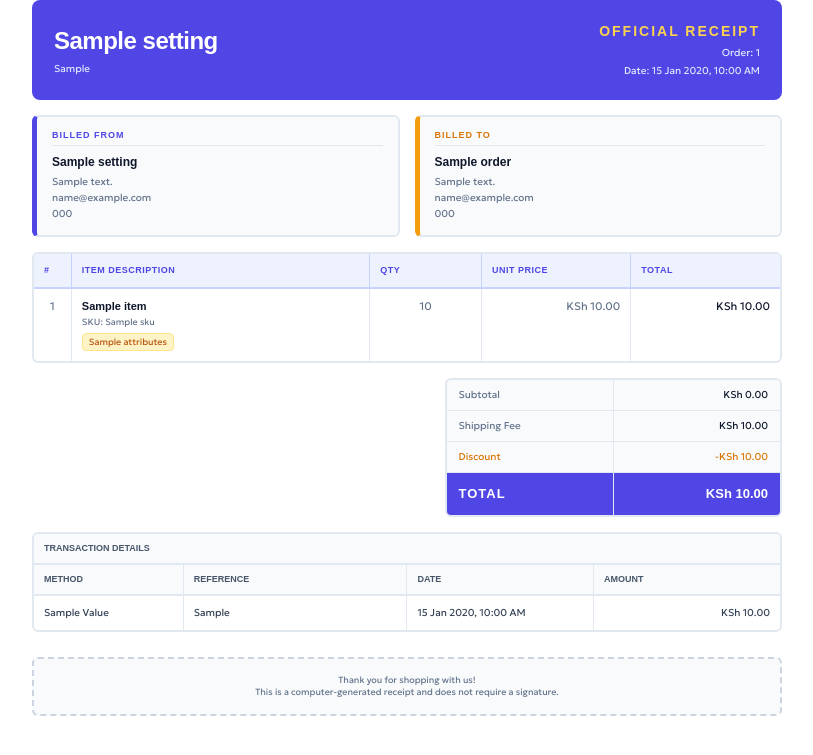
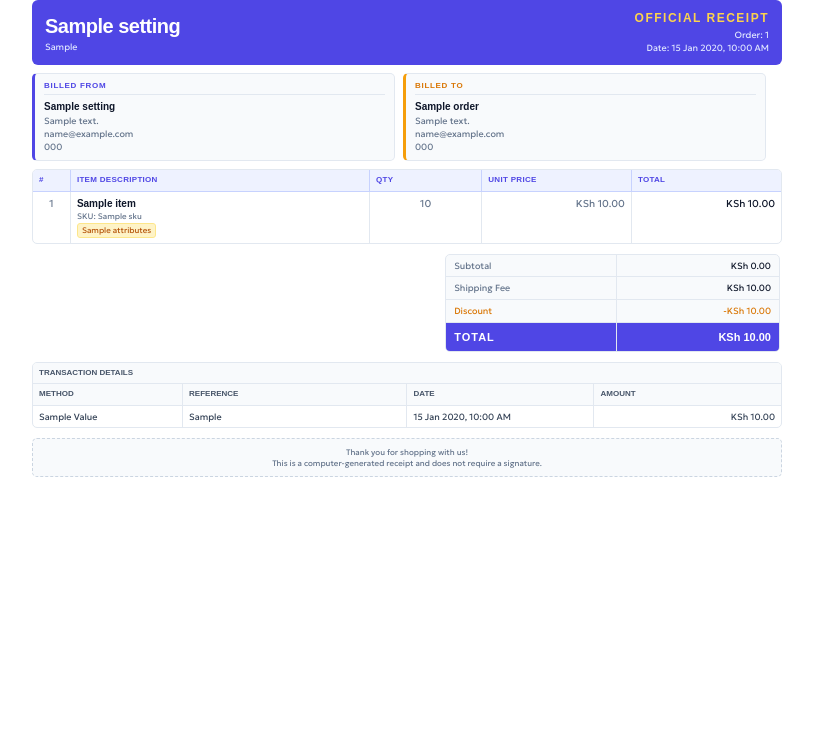
Before and after one commit to CWANZETSE/ecommerce, a Laravel app: template resources/views/admin/orders/receipt-pdf.blade.php in a window 1280 px wide. Shown: the top 755 px of the page, without its empty margins (233-1046 px from the left). Run offline with Laravel 12, Linux system fonts and the light colour scheme; the template is opened without the code that fills it: most values are stand-ins (such as "Sample title", 1, 10 or a date in 2020); some web fonts are replaced.

Commit message:
Added fixes

```diff
--- a/resources/views/admin/orders/receipt-pdf.blade.php
+++ b/resources/views/admin/orders/receipt-pdf.blade.php
@@ -1,3 +1,4 @@
+
 <!DOCTYPE html>
 <html lang="en">
 <head>
@@ -12,6 +13,7 @@
             font-weight: normal;
             font-style: normal;
         }
+
         @font-face {
             font-family: 'Geologica';
             src: url('{{ public_path('fonts/Geologica-Bold.ttf') }}') format('truetype');
@@ -19,9 +21,11 @@
             font-style: normal;
         }
 
+        /* Compact Page */
         @page {
-            margin: 20px 25px;
+            margin: 12px 18px;
         }
+
         * {
             box-sizing: border-box;
             margin: 0;
@@ -31,12 +35,11 @@
         body {
             font-family: 'Geologica', sans-serif;
             color: #334155;
-            font-size: 11px;
-            line-height: 1.4;
+            font-size: 10px;
+            line-height: 1.3;
             background-color: #ffffff;
         }
 
-        /* Strict Container - Forces all children to line up exactly */
         .receipt-container {
             width: 100%;
             max-width: 750px;
@@ -52,193 +55,224 @@
         .text-right { text-align: right; }
         .text-center { text-align: center; }
         .text-muted { color: #64748b; }
+        .text-indigo { color: #4f46e5; }
         .text-amber { color: #d97706; }
         .text-dark { color: #0f172a; }
 
-        /* Vibrant Header Box */
+        /* Header */
         .header-box {
             width: 100%;
             border-collapse: collapse;
-            margin-bottom: 15px;
+            margin-bottom: 8px;
             background-color: #4f46e5;
-            border-radius: 8px;
-            border: 2px solid #4338ca;
+            border-radius: 6px;
+            border: 1px solid #4338ca;
             overflow: hidden;
         }
+
         .header-box td {
-            padding: 20px;
+            padding: 10px 12px;
             color: #ffffff;
         }
 
-        /* Transparent Logo Styling */
+        .logo-container {
+            background-color: #ffffff;
+            padding: 4px 8px;
+            border-radius: 4px;
+            display: inline-block;
+            margin-bottom: 2px;
+        }
+
         .logo-img {
-            max-height: 50px;
-            max-width: 220px;
+            max-height: 35px;
+            max-width: 180px;
             display: block;
-            margin-bottom: 6px;
         }
+
         .store-name {
-            font-size: 24px;
+            font-size: 20px;
             font-weight: bold;
             letter-spacing: -0.5px;
             color: #ffffff;
         }
+
         .receipt-title {
-            font-size: 14px;
+            font-size: 12px;
             font-weight: bold;
-            letter-spacing: 2px;
+            letter-spacing: 1.5px;
             text-transform: uppercase;
             color: #fcd34d;
         }
+
         .order-number {
-            font-size: 10px;
+            font-size: 9px;
             color: #e0e7ff;
-            margin-top: 4px;
+            margin-top: 2px;
         }
 
-        /* Details Grid - Standardized to align with outer borders */
+        /* Details */
         .details-wrapper {
             width: 100%;
+            margin-bottom: 8px;
             border-collapse: separate;
-            border-spacing: 15px 0;
-            margin-bottom: 15px;
-            /* The negative margin offsets the left-most border-spacing gap so it aligns perfectly */
-            margin-left: -15px;
-            width: calc(100% + 30px);
+            border-spacing: 8px 0;
+            margin-left: -8px;
         }
+
         .details-box {
             width: 50%;
             vertical-align: top;
             background-color: #f8fafc;
-            border-radius: 6px;
-            padding: 12px 15px;
-            border: 2px solid #e2e8f0;
-            border-left: 5px solid #4f46e5;
+            border-radius: 5px;
+            padding: 7px 9px;
+            border: 1px solid #e2e8f0;
+            border-left: 3px solid #4f46e5;
         }
+
         .details-box.amber {
-            border-left: 5px solid #f59e0b;
+            border-left: 3px solid #f59e0b;
         }
+
         .section-label {
-            font-size: 9px;
+            font-size: 8px;
             text-transform: uppercase;
             font-weight: bold;
-            letter-spacing: 1px;
+            letter-spacing: 0.7px;
             color: #4f46e5;
             border-bottom: 1px solid #e2e8f0;
-            padding-bottom: 4px;
-            margin-bottom: 8px;
+            padding-bottom: 3px;
+            margin-bottom: 5px;
             display: block;
         }
-        .section-label.amber { color: #d97706; }
+
+        .section-label.amber {
+            color: #d97706;
+        }
 
         .person-name {
-            font-size: 12px;
+            font-size: 10px;
             font-weight: bold;
             color: #0f172a;
-            margin-bottom: 4px;
+            margin-bottom: 2px;
         }
+
         .muted {
             color: #64748b;
-            font-size: 10px;
-            margin-bottom: 2px;
+            font-size: 9px;
+            margin-bottom: 1px;
         }
 
         /* Items Table */
         .items-wrapper {
             width: 100%;
-            margin-bottom: 15px;
-            border-radius: 6px;
-            border: 2px solid #e2e8f0;
+            margin-bottom: 8px;
+            border-radius: 5px;
+            border: 1px solid #e2e8f0;
             overflow: hidden;
         }
+
         .items-table {
             width: 100%;
             border-collapse: collapse;
         }
+
         .items-table th {
             background-color: #eef2ff;
             color: #4f46e5;
             text-align: left;
-            padding: 10px;
-            font-size: 9px;
+            padding: 5px 6px;
+            font-size: 8px;
             font-weight: bold;
             text-transform: uppercase;
-            letter-spacing: 0.5px;
-            border-bottom: 2px solid #c7d2fe;
+            letter-spacing: 0.3px;
+            border-bottom: 1px solid #c7d2fe;
             border-right: 1px solid #c7d2fe;
         }
+
         .items-table th:last-child {
             border-right: none;
         }
+
         .items-table td {
-            padding: 10px;
+            padding: 5px 6px;
             border-bottom: 1px solid #e2e8f0;
             border-right: 1px solid #e2e8f0;
             vertical-align: top;
         }
+
         .items-table td:last-child {
             border-right: none;
         }
+
         .items-table tr:last-child td {
             border-bottom: none;
         }
+
         .product-name {
             font-weight: bold;
             color: #0f172a;
-            font-size: 11px;
+            font-size: 10px;
         }
+
         .sku {
-            font-size: 9px;
+            font-size: 8px;
             color: #64748b;
+            margin-top: 1px;
+        }
+
+        .attribute {
+            font-size: 8px;
+            color: #b45309;
             margin-top: 2px;
-        }
-        .attribute {
-            font-size: 9px;
-            color: #b45309;
-            margin-top: 4px;
             background-color: #fef3c7;
             display: inline-block;
-            padding: 2px 6px;
-            border-radius: 4px;
+            padding: 1px 4px;
+            border-radius: 3px;
             border: 1px solid #fde68a;
         }
 
-        /* Totals Section - Aligned perfectly to the right edge */
+        /* Totals */
         .totals-wrapper {
             width: 100%;
-            margin-bottom: 15px;
+            margin-bottom: 8px;
         }
+
         .totals-box {
             width: 45%;
             background-color: #f8fafc;
-            border: 2px solid #e2e8f0;
-            border-radius: 6px;
+            border: 1px solid #e2e8f0;
+            border-radius: 5px;
             overflow: hidden;
-            margin-left: auto; /* Pushes it strictly to the right edge */
         }
+
         .totals-table {
             width: 100%;
             border-collapse: collapse;
         }
+
         .totals-table td {
-            padding: 8px 12px;
-            font-size: 10px;
+            padding: 5px 8px;
+            font-size: 9px;
             border-bottom: 1px solid #e2e8f0;
             border-right: 1px solid #e2e8f0;
         }
+
         .totals-table td:last-child {
             border-right: none;
         }
+
         .totals-table tr:last-child td {
             border-bottom: none;
         }
+
         .grand-total-row td {
             background-color: #4f46e5;
             color: #ffffff !important;
-            font-size: 13px;
+            font-size: 11px;
             font-weight: bold;
-            padding: 12px;
+            padding: 7px 8px;
         }
+
         .grand-total-row strong {
             color: #ffffff !important;
         }
@@ -246,51 +280,57 @@
         /* Payment Details */
         .payment-wrapper {
             width: 100%;
-            margin-bottom: 15px;
-            border: 2px solid #e2e8f0;
-            border-radius: 6px;
+            margin-bottom: 8px;
+            border: 1px solid #e2e8f0;
+            border-radius: 5px;
             overflow: hidden;
         }
+
         .payment-table {
             width: 100%;
             border-collapse: collapse;
         }
+
         .payment-table th {
             background-color: #f8fafc;
             color: #475569;
-            padding: 8px 10px;
-            font-size: 9px;
+            padding: 5px 6px;
+            font-size: 8px;
             text-transform: uppercase;
-            border-bottom: 2px solid #e2e8f0;
+            border-bottom: 1px solid #e2e8f0;
             border-right: 1px solid #e2e8f0;
             text-align: left;
         }
+
         .payment-table th:last-child {
             border-right: none;
         }
+
         .payment-table td {
-            padding: 10px;
-            font-size: 10px;
+            padding: 5px 6px;
+            font-size: 9px;
             border-bottom: 1px solid #e2e8f0;
             border-right: 1px solid #e2e8f0;
             color: #334155;
         }
+
         .payment-table td:last-child {
             border-right: none;
         }
+
         .payment-table tr:last-child td {
             border-bottom: none;
         }
 
         /* Footer */
         .footer {
-            margin-top: 25px;
-            padding: 15px;
-            border: 2px dashed #cbd5e1;
-            border-radius: 6px;
+            margin-top: 10px;
+            padding: 8px;
+            border: 1px dashed #cbd5e1;
+            border-radius: 5px;
             text-align: center;
             color: #64748b;
-            font-size: 9px;
+            font-size: 8px;
             background-color: #f8fafc;
         }
     </style>
@@ -304,6 +344,7 @@
         // 1. Logo Retrieval Logic
         $logoPath = $settings['store_logo'] ?? $settings['logo'] ?? null;
 
+        // Remove "storage/" or "/storage/" prefix if present
         if ($logoPath) {
             $logoPath = preg_replace('#^/?storage/#', '', $logoPath);
         }
@@ -333,7 +374,11 @@
 
         $address = $order->shipping_address;
         if (is_array($address)) {
-            $address = collect($address)->flatten()->filter(fn ($value) => is_scalar($value) && trim((string) $value) !== '')->map(fn ($value) => trim((string) $value))->implode(', ');
+            $address = collect($address)
+                ->flatten()
+                ->filter(fn ($value) => is_scalar($value) && trim((string) $value) !== '')
+                ->map(fn ($value) => trim((string) $value))
+                ->implode(', ');
         } elseif (!is_scalar($address)) {
             $address = '';
         }
@@ -341,38 +386,56 @@
         $formatAttributes = function ($attributes) {
             if (is_string($attributes)) return $attributes;
             if (!is_array($attributes)) return is_scalar($attributes) ? (string) $attributes : '';
+
             $formatValue = function ($value) use (&$formatValue) {
                 if (is_array($value)) {
-                    return collect($value)->map(fn ($nestedValue) => $formatValue($nestedValue))->filter(fn ($nestedValue) => $nestedValue !== '')->implode(', ');
+                    return collect($value)
+                        ->map(fn ($nestedValue) => $formatValue($nestedValue))
+                        ->filter(fn ($nestedValue) => $nestedValue !== '')
+                        ->implode(', ');
                 }
+
                 return is_scalar($value) ? trim((string) $value) : '';
             };
+
             return collect($attributes)->map(function ($value, $key) use ($formatValue) {
                 $formattedValue = $formatValue($value);
                 if ($formattedValue === '') return null;
-                if (is_string($key)) return ucfirst(str_replace('_', ' ', $key)) . ': ' . $formattedValue;
+
+                if (is_string($key)) {
+                    return ucfirst(str_replace('_', ' ', $key)) . ': ' . $formattedValue;
+                }
+
                 return $formattedValue;
             })->filter()->implode(' | ');
         };
     @endphp
 
     <div class="receipt-container">
-        <!-- Vibrant Header -->
+
+        <!-- Header -->
         <table class="header-box">
             <tr>
                 <td width="55%">
                     @if($logoDataUri)
+                        <div class="logo-container">
                             <img src="{{ $logoDataUri }}" class="logo-img" alt="{{ $settings['store_name'] ?? 'Store' }} Logo">
-                        @if(!empty($settings['store_tagline']))
-                            <div style="font-size: 10px; color: #e0e7ff; margin-top: 4px;">{{ $settings['store_tagline'] }}</div>
-                        @endif
+                        </div>
+
+                        <div style="font-size: 9px; color: #e0e7ff; margin-top: 2px;">
+                            {{ $settings['store_tagline'] ?? '' }}
+                        </div>
                     @else
                         <div class="store-name">{{ $settings['store_name'] ?? 'Store' }}</div>
+
                         @if(!empty($settings['store_tagline']))
-                            <div style="font-size: 10px; color: #e0e7ff; margin-top: 4px;">{{ $settings['store_tagline'] }}</div>
+                            <div style="font-size: 9px; color: #e0e7ff; margin-top: 2px;">
+                                {{ $settings['store_tagline'] }}
+                            </div>
                         @endif
                     @endif
                 </td>
+
                 <td width="45%" class="text-right" style="vertical-align: middle;">
                     <div class="receipt-title">Official Receipt</div>
                     <div class="order-number">Order: {{ $order->order_number }}</div>
@@ -381,22 +444,43 @@
             </tr>
         </table>
 
-        <!-- Details Grid -->
+        <!-- Details -->
         <table class="details-wrapper">
             <tr>
                 <td class="details-box">
                     <span class="section-label">Billed From</span>
+
                     <div class="person-name">{{ $settings['store_name'] ?? 'Store' }}</div>
-                    @if(!empty($settings['store_address'])) <div class="muted">{{ $settings['store_address'] }}</div> @endif
-                    @if(!empty($settings['store_email'])) <div class="muted">{{ $settings['store_email'] }}</div> @endif
-                    @if(!empty($settings['store_phone'])) <div class="muted">{{ $settings['store_phone'] }}</div> @endif
+
+                    @if(!empty($settings['store_address']))
+                        <div class="muted">{{ $settings['store_address'] }}</div>
+                    @endif
+
+                    @if(!empty($settings['store_email']))
+                        <div class="muted">{{ $settings['store_email'] }}</div>
+                    @endif
+
+                    @if(!empty($settings['store_phone']))
+                        <div class="muted">{{ $settings['store_phone'] }}</div>
+                    @endif
                 </td>
+
                 <td class="details-box amber">
                     <span class="section-label amber">Billed To</span>
+
                     <div class="person-name">{{ $order->customer_name ?? 'Walk-in Customer' }}</div>
-                    @if(!empty($address)) <div class="muted">{{ $address }}</div> @endif
-                    @if(!empty($order->customer_email)) <div class="muted">{{ $order->customer_email }}</div> @endif
-                    @if(!empty($order->customer_phone)) <div class="muted">{{ $order->customer_phone }}</div> @endif
+
+                    @if(!empty($address))
+                        <div class="muted">{{ $address }}</div>
+                    @endif
+
+                    @if(!empty($order->customer_email))
+                        <div class="muted">{{ $order->customer_email }}</div>
+                    @endif
+
+                    @if(!empty($order->customer_phone))
+                        <div class="muted">{{ $order->customer_phone }}</div>
+                    @endif
                 </td>
             </tr>
         </table>
@@ -413,20 +497,28 @@
                         <th width="20%" class="text-right">Total</th>
                     </tr>
                 </thead>
+
                 <tbody>
                     @foreach($order->items as $index => $item)
                         <tr>
                             <td class="text-center text-muted">{{ $index + 1 }}</td>
+
                             <td>
                                 <div class="product-name">{{ $item->product_name }}</div>
-                                @if(!empty($item->sku)) <div class="sku">SKU: {{ $item->sku }}</div> @endif
+
+                                @if(!empty($item->sku))
+                                    <div class="sku">SKU: {{ $item->sku }}</div>
+                                @endif
+
                                 @if(!empty($item->attributes))
                                     @php $formattedAttributes = $formatAttributes($item->attributes); @endphp
+
                                     @if($formattedAttributes !== '')
                                         <div class="attribute">{{ $formattedAttributes }}</div>
                                     @endif
                                 @endif
                             </td>
+
                             <td class="text-center text-muted">{{ number_format($item->quantity, 0) }}</td>
                             <td class="text-right text-muted">{{ $money($item->unit_price) }}</td>
                             <td class="text-right font-bold text-dark">{{ $money($item->line_total) }}</td>
@@ -436,31 +528,38 @@
             </table>
         </div>
 
-        <!-- Totals Section -->
-        <div class="totals-wrapper">
-            <div class="totals-box">
+        <!-- Totals -->
+        <table class="totals-wrapper">
+            <tr>
+                <td width="55%"></td>
+
+                <td width="45%" class="totals-box">
                     <table class="totals-table">
                         <tr>
                             <td class="text-muted">Subtotal</td>
                             <td class="text-right font-bold text-dark">{{ $money($order->subtotal) }}</td>
                         </tr>
+
                         <tr>
                             <td class="text-muted">Shipping Fee</td>
                             <td class="text-right font-bold text-dark">{{ $money($order->shipping_fee) }}</td>
                         </tr>
+
                         @if($order->discount_total > 0)
                             <tr>
                                 <td class="text-amber">Discount</td>
                                 <td class="text-right font-bold text-amber">-{{ $money($order->discount_total) }}</td>
                             </tr>
                         @endif
+
                         <tr class="grand-total-row">
                             <td class="text-left" style="text-transform: uppercase; letter-spacing: 1px;">Total</td>
                             <td class="text-right">{{ $money($order->grand_total) }}</td>
                         </tr>
                     </table>
-            </div>
-        </div>
+                </td>
+            </tr>
+        </table>
 
         <!-- Payment Details -->
         @if($order->payments->count() > 0)
@@ -468,8 +567,11 @@
                 <table class="payment-table">
                     <thead>
                         <tr>
-                            <th colspan="4" style="background-color: #f8fafc; border-bottom: 2px solid #e2e8f0; text-align: left;">Transaction Details</th>
+                            <th colspan="4" style="background-color: #f8fafc; border-bottom: 1px solid #e2e8f0; text-align: left;">
+                                Transaction Details
+                            </th>
                         </tr>
+
                         <tr>
                             <th width="20%">Method</th>
                             <th width="30%">Reference</th>
@@ -477,18 +579,22 @@
                             <th width="25%" class="text-right">Amount</th>
                         </tr>
                     </thead>
+
                     <tbody>
                         @foreach($order->payments as $payment)
                             <tr>
                                 <td class="text-muted" style="text-transform: capitalize;">
                                     {{ $payment->provider?->value ?? 'N/A' }}
                                 </td>
+
                                 <td class="text-muted">
                                     {{ $payment->provider_reference ?? 'N/A' }}
                                 </td>
+
                                 <td class="text-muted">
                                     {{ $payment->created_at->format('d M Y, h:i A') }}
                                 </td>
+
                                 <td class="text-right font-bold text-dark">
                                     {{ $money($payment->amount) }}
                                 </td>
@@ -504,7 +610,7 @@
             Thank you for shopping with us!<br>
             This is a computer-generated receipt and does not require a signature.
         </div>
+
     </div>
-
 </body>
 </html>
```
Also changed, not shown: 1 other file. Lines whose indentation alone changed are shown as unchanged.
